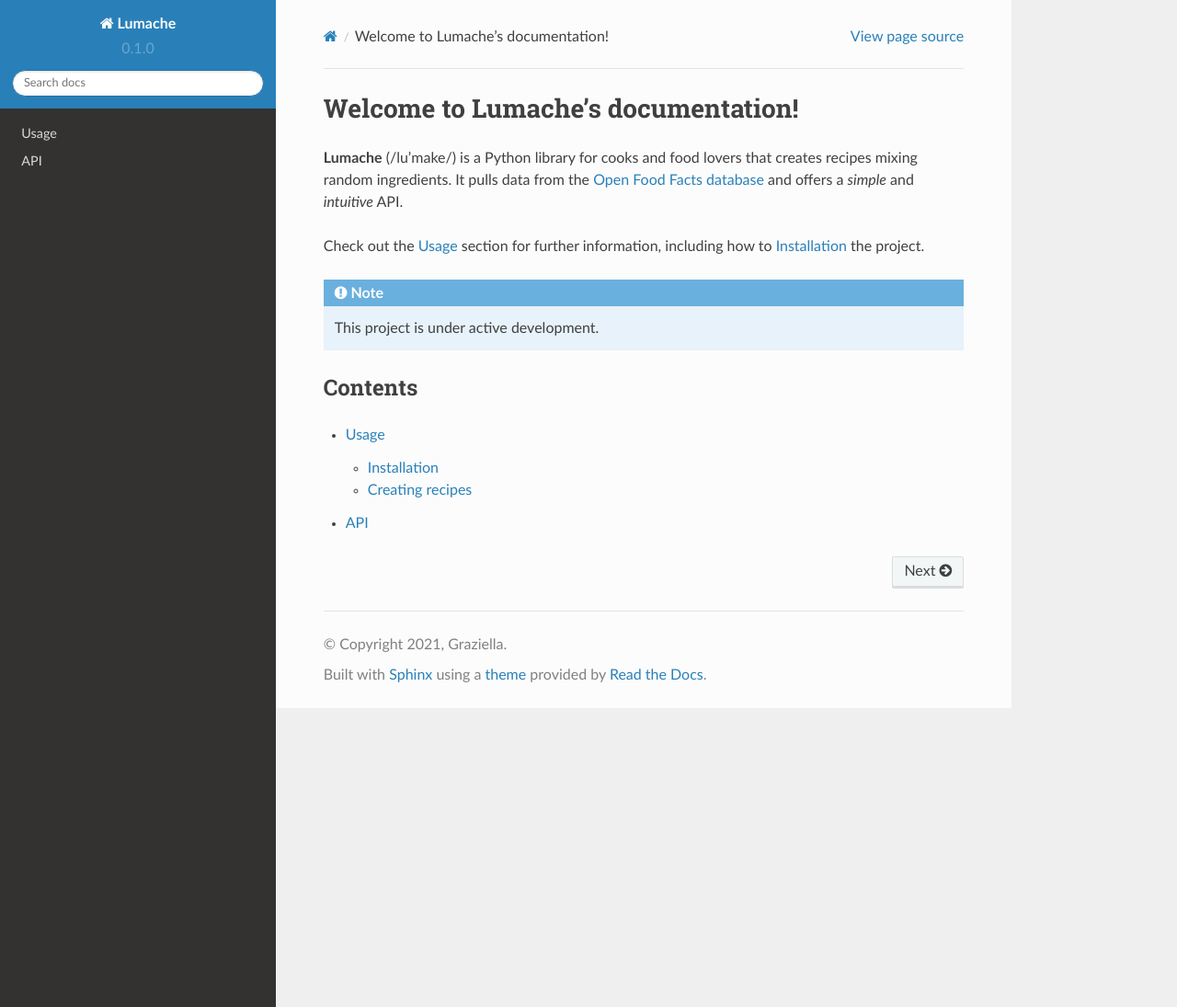
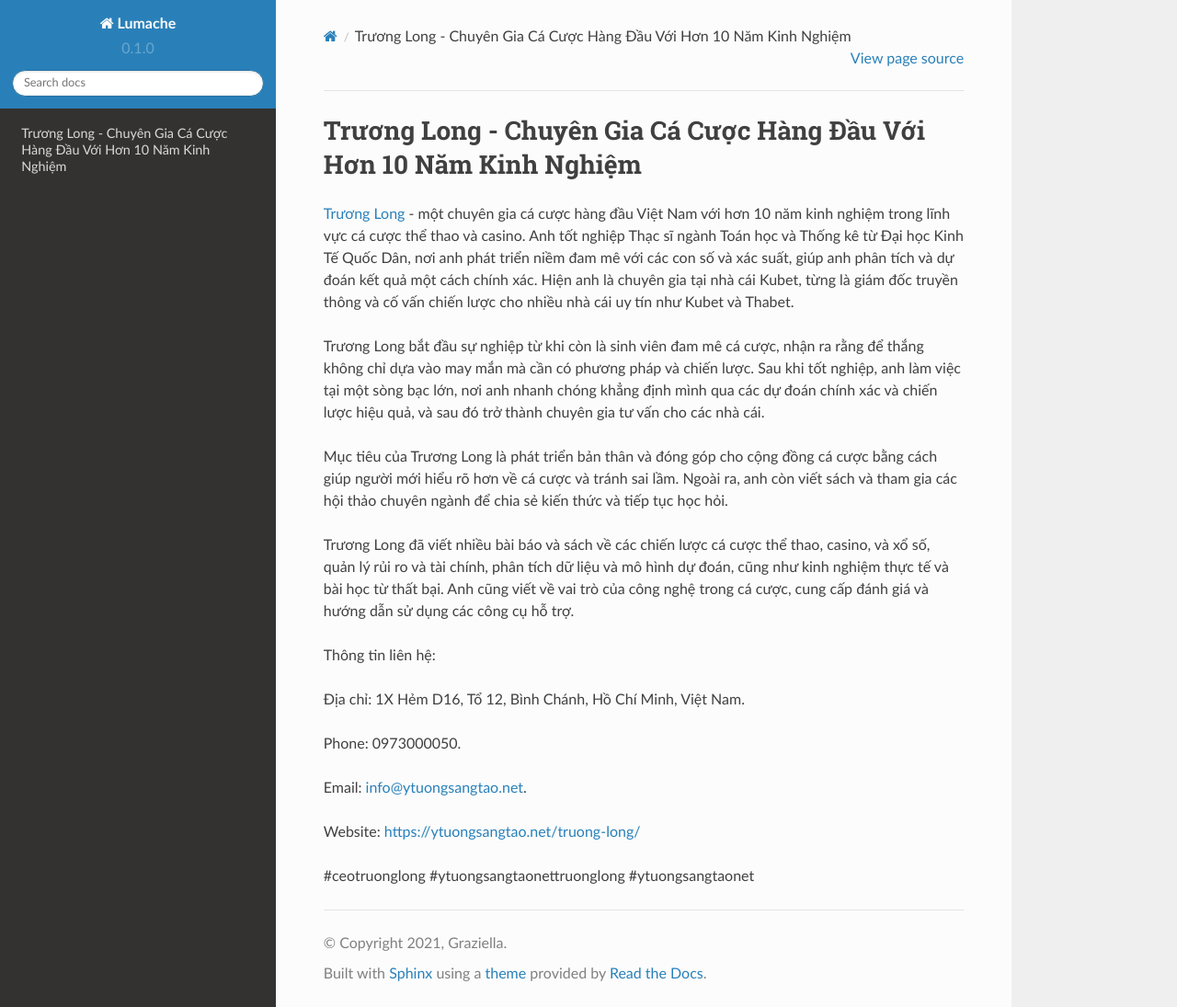
Before and after one commit to iaduphattai904809/ytuongsangtaonettruonglong, a Sphinx documentation site: the page built from docs/source/index.rst, in a window 1280 px wide and 1095 px high. Shown: the whole window at 92% size. Built offline with Sphinx 7.4.7 and the Read the Docs theme 2.0.0, drawn with Linux system fonts in a browser that asks for light colours.

Commit message:
Update index.rst

```diff
--- a/docs/source/index.rst
+++ b/docs/source/index.rst
@@ -1,22 +1,22 @@
-Welcome to Lumache's documentation!
+Trương Long - Chuyên Gia Cá Cược Hàng Đầu Với Hơn 10 Năm Kinh Nghiệm
 ===================================
 
-**Lumache** (/lu'make/) is a Python library for cooks and food lovers
-that creates recipes mixing random ingredients.
-It pulls data from the `Open Food Facts database <https://world.openfoodfacts.org/>`_
-and offers a *simple* and *intuitive* API.
+`Trương Long <https://ytuongsangtao.net/truong-long/>`_ - một chuyên gia cá cược hàng đầu Việt Nam với hơn 10 năm kinh nghiệm trong lĩnh vực cá cược thể thao và casino. Anh tốt nghiệp Thạc sĩ ngành Toán học và Thống kê từ Đại học Kinh Tế Quốc Dân, nơi anh phát triển niềm đam mê với các con số và xác suất, giúp anh phân tích và dự đoán kết quả một cách chính xác. Hiện anh là chuyên gia tại nhà cái Kubet, từng là giám đốc truyền thông và cố vấn chiến lược cho nhiều nhà cái uy tín như Kubet và Thabet.
 
-Check out the :doc:`usage` section for further information, including
-how to :ref:`installation` the project.
+Trương Long bắt đầu sự nghiệp từ khi còn là sinh viên đam mê cá cược, nhận ra rằng để thắng không chỉ dựa vào may mắn mà cần có phương pháp và chiến lược. Sau khi tốt nghiệp, anh làm việc tại một sòng bạc lớn, nơi anh nhanh chóng khẳng định mình qua các dự đoán chính xác và chiến lược hiệu quả, và sau đó trở thành chuyên gia tư vấn cho các nhà cái.
 
-.. note::
+Mục tiêu của Trương Long là phát triển bản thân và đóng góp cho cộng đồng cá cược bằng cách giúp người mới hiểu rõ hơn về cá cược và tránh sai lầm. Ngoài ra, anh còn viết sách và tham gia các hội thảo chuyên ngành để chia sẻ kiến thức và tiếp tục học hỏi.
 
-   This project is under active development.
+Trương Long đã viết nhiều bài báo và sách về các chiến lược cá cược thể thao, casino, và xổ số, quản lý rủi ro và tài chính, phân tích dữ liệu và mô hình dự đoán, cũng như kinh nghiệm thực tế và bài học từ thất bại. Anh cũng viết về vai trò của công nghệ trong cá cược, cung cấp đánh giá và hướng dẫn sử dụng các công cụ hỗ trợ.
 
-Contents
---------
+Thông tin liên hệ:
 
-.. toctree::
+Địa chỉ: 1X Hẻm D16, Tổ 12, Bình Chánh, Hồ Chí Minh, Việt Nam.
 
-   usage
-   api
+Phone: 0973000050.
+
+Email: info@ytuongsangtao.net.
+
+Website: https://ytuongsangtao.net/truong-long/
+
+#ceotruonglong #ytuongsangtaonettruonglong #ytuongsangtaonet
```
